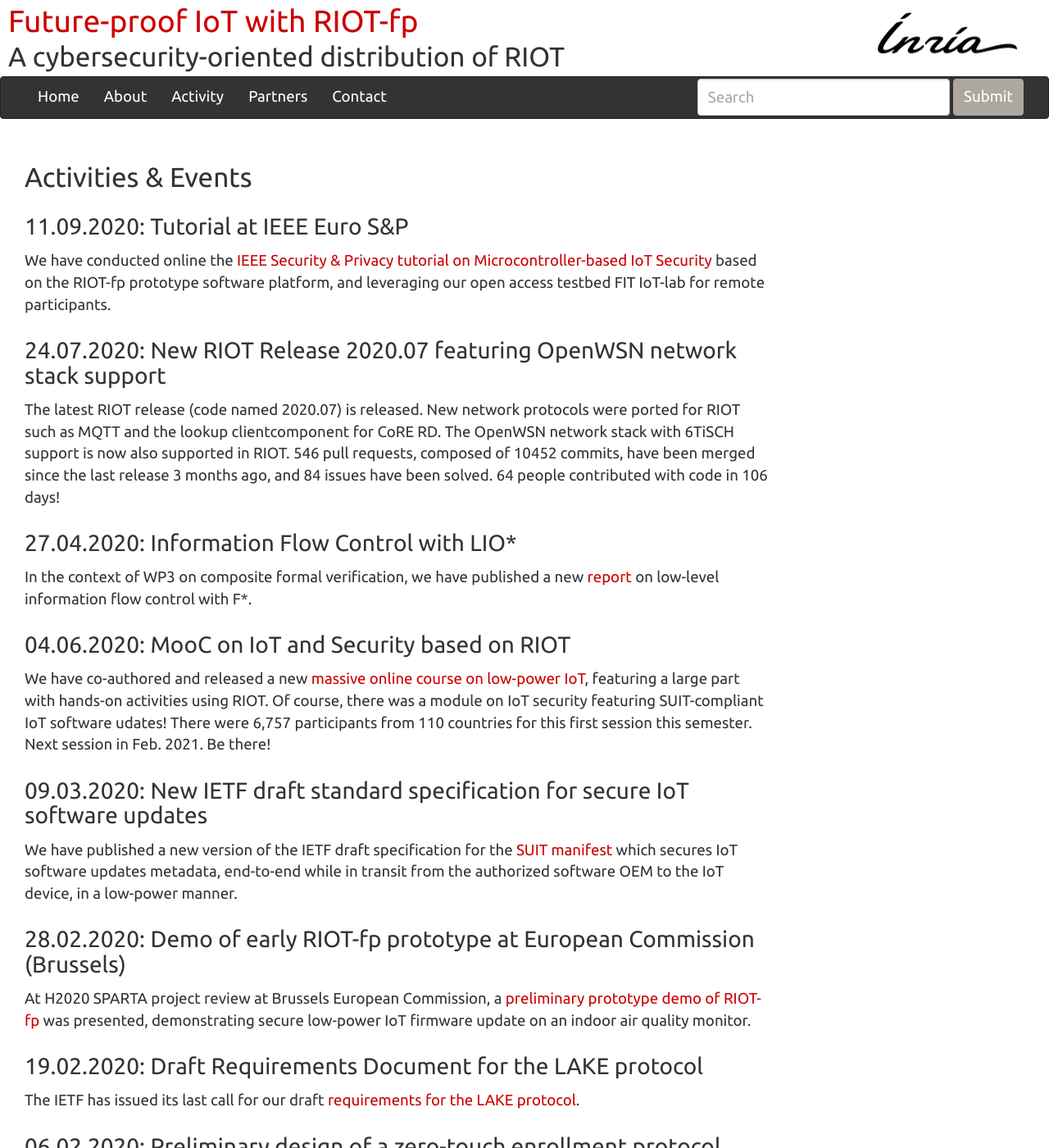
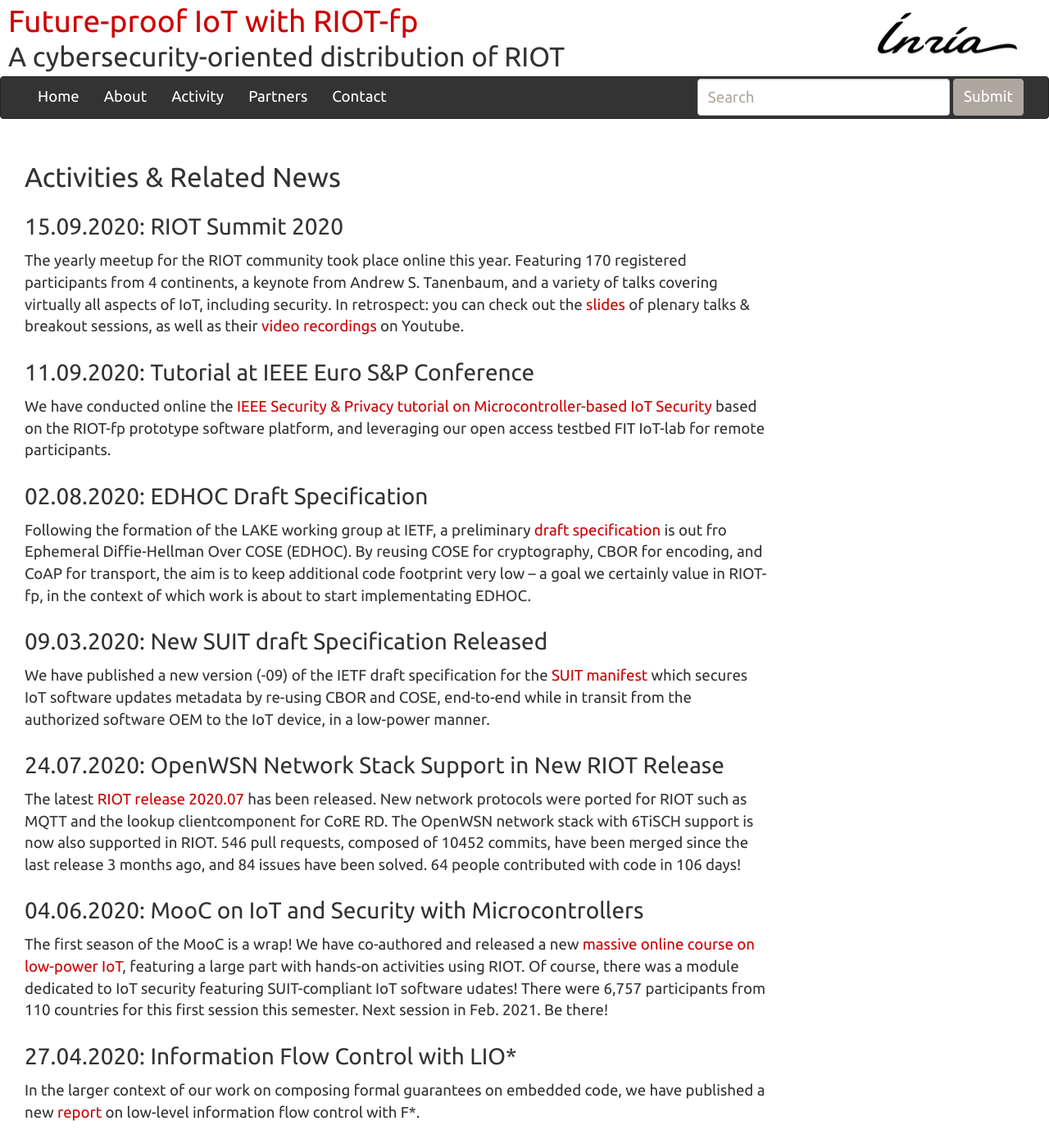
Before and after one commit to future-proof-iot/RIOT-fp, a Jekyll site: the page built from events.md, in a window 1280 px wide and 1400 px high. Shown: the whole window at 82% size. Built offline with Jekyll 4.4.1, drawn with Linux system fonts in a browser that asks for light colours; nearby versions of some CDN libraries; our own code applies the rules of GitHub Pages for plain Markdown files; some of the changed text lies outside the part shown.

Commit message:
News: more news April-Sept 2020

```diff
--- a/events.md
+++ b/events.md
@@ -1,28 +1,36 @@
-## Activities & Events
+## Activities & Related News
 
-### 11.09.2020: Tutorial at IEEE Euro S&P
+### 15.09.2020: RIOT Summit 2020
+The yearly meetup for the RIOT community took place online this year. Featuring 170 registered participants from 4 continents, a keynote from Andrew S. Tanenbaum, and a variety of talks covering virtually all aspects of IoT, including security. In retrospect: you can check out the [slides](https://summit.riot-os.org/2020) of plenary talks & breakout sessions, as well as their [video recordings](https://www.youtube.com/watch?v=t2nhqepSxb4&list=PLDXXQJiSjPKHpZpiPee7OYaJpUmmfV6Nh) on Youtube.
+
+### 11.09.2020: Tutorial at IEEE Euro S&P Conference
 We have conducted online the [IEEE Security & Privacy tutorial on Microcontroller-based IoT Security](https://future-proof-iot.github.io/Tutorial/) based on the RIOT-fp prototype software platform, and leveraging our open access testbed FIT IoT-lab for remote participants.
 
-### 24.07.2020: New RIOT Release 2020.07 featuring OpenWSN network stack support
-The latest RIOT release (code named 2020.07) is released.  New network protocols were ported for RIOT such as MQTT and the lookup clientcomponent for CoRE RD. The OpenWSN network stack with 6TiSCH support is now also supported in RIOT. 546 pull requests, composed of 10452 commits, have been merged since the
-last release 3 months ago, and 84 issues have been solved. 64 people contributed with code in 106 days!
+### 02.08.2020: EDHOC Draft Specification
+Following the formation of the LAKE working group at IETF, a preliminary [draft specification](https://tools.ietf.org/html/draft-ietf-lake-edhoc-01) is out fro Ephemeral Diffie-Hellman Over COSE (EDHOC). By reusing COSE for cryptography, CBOR for encoding, and CoAP for transport, the aim is to keep additional code footprint very low -- a goal we certainly value in RIOT-fp, in the context of which work is about to start implementating EDHOC.
+
+### 09.03.2020: New SUIT draft Specification Released
+We have published a new version (-09) of the IETF draft specification for the [SUIT manifest](https://tools.ietf.org/html/draft-ietf-suit-manifest-09) which secures IoT software updates metadata by re-using CBOR and COSE, end-to-end while in transit from the authorized software OEM to the IoT device, in a low-power manner.
+
+### 24.07.2020: OpenWSN Network Stack Support in New RIOT Release
+The latest [RIOT release 2020.07](https://github.com/RIOT-OS/RIOT/releases/tag/2020.07) has been released. New network protocols were ported for RIOT such as MQTT and the lookup clientcomponent for CoRE RD. The OpenWSN network stack with 6TiSCH support is now also supported in RIOT. 546 pull requests, composed of 10452 commits, have been merged since the last release 3 months ago, and 84 issues have been solved. 64 people contributed with code in 106 days!
+
+### 04.06.2020: MooC on IoT and Security with Microcontrollers
+The first season of the MooC is a wrap! We have co-authored and released a new [massive online course on low-power IoT](https://www.fun-mooc.fr/courses/course-v1:inria+41020+session01/about), featuring a large part with hands-on activities using RIOT. Of course, there was a module dedicated to IoT security featuring SUIT-compliant IoT software udates! There were 6,757 participants from 110 countries for this first session this semester. Next session in Feb. 2021. Be there!
 
 ### 27.04.2020: Information Flow Control with LIO*
-In the context of WP3 on composite formal verification, we have published a new [report](https://arxiv.org/pdf/2004.12885.pdf) on low-level information flow control with F*.
+In the larger context of our work on composing formal guarantees on embedded code, we have published a new [report](https://arxiv.org/pdf/2004.12885.pdf) on low-level information flow control with F*.
 
-### 04.06.2020: MooC on IoT and Security based on RIOT
-We have co-authored and released a new [massive online course on low-power IoT](https://www.fun-mooc.fr/courses/course-v1:inria+41020+session01/about), featuring a large part with hands-on activities using RIOT. Of course, there was a module on IoT security featuring SUIT-compliant IoT software udates! There were 6,757 participants from 110 countries for this first session this semester. Next session in Feb. 2021. Be there!
+### 09.03.2020: New IETF Draft Standard Specification for Secure IoT software Updates
+We have published a new version (-04) of the IETF draft specification for the [SUIT manifest](https://tools.ietf.org/html/draft-ietf-suit-manifest-04) which secures IoT software updates metadata, end-to-end while in transit from the authorized software OEM to the IoT device, in a low-power manner.
 
-### 09.03.2020: New IETF draft standard specification for secure IoT software updates
-We have published a new version of the IETF draft specification for the [SUIT manifest](https://tools.ietf.org/html/draft-ietf-suit-manifest-04) which secures IoT software updates metadata, end-to-end while in transit from the authorized software OEM to the IoT device, in a low-power manner.
-
-### 28.02.2020: Demo of early RIOT-fp prototype at European Commission (Brussels)
+### 28.02.2020: Demo of Early RIOT-fp Prototype at European Commission (Brussels)
 At H2020 SPARTA project review at Brussels European Commission, a [preliminary prototype demo of RIOT-fp](https://future-proof-iot.github.io/RIOT-fp/files/(2020-02)-SPARTA-RIOT-fp-demo.pdf) was presented, demonstrating secure low-power IoT firmware update on an indoor air quality monitor.
 
 ### 19.02.2020: Draft Requirements Document for the LAKE protocol
 The IETF has issued its last call for our draft [requirements for the LAKE protocol](https://tools.ietf.org/html/draft-ietf-lake-reqs-01).
 
-### 06.02.2020: Preliminary design of a zero-touch enrollment protocol
+### 06.02.2020: Preliminary Design of a Zero-touch Enrollment Protocol
 We have published a [preliminary design for a zero-touch enrollment protocol](https://tools.ietf.org/html/draft-selander-ace-ake-authz-00) based on LAKE.
 
 
```
Also changed, not shown: other parts of events.md (+2 -2 lines), index.md (+2 -6 lines).
